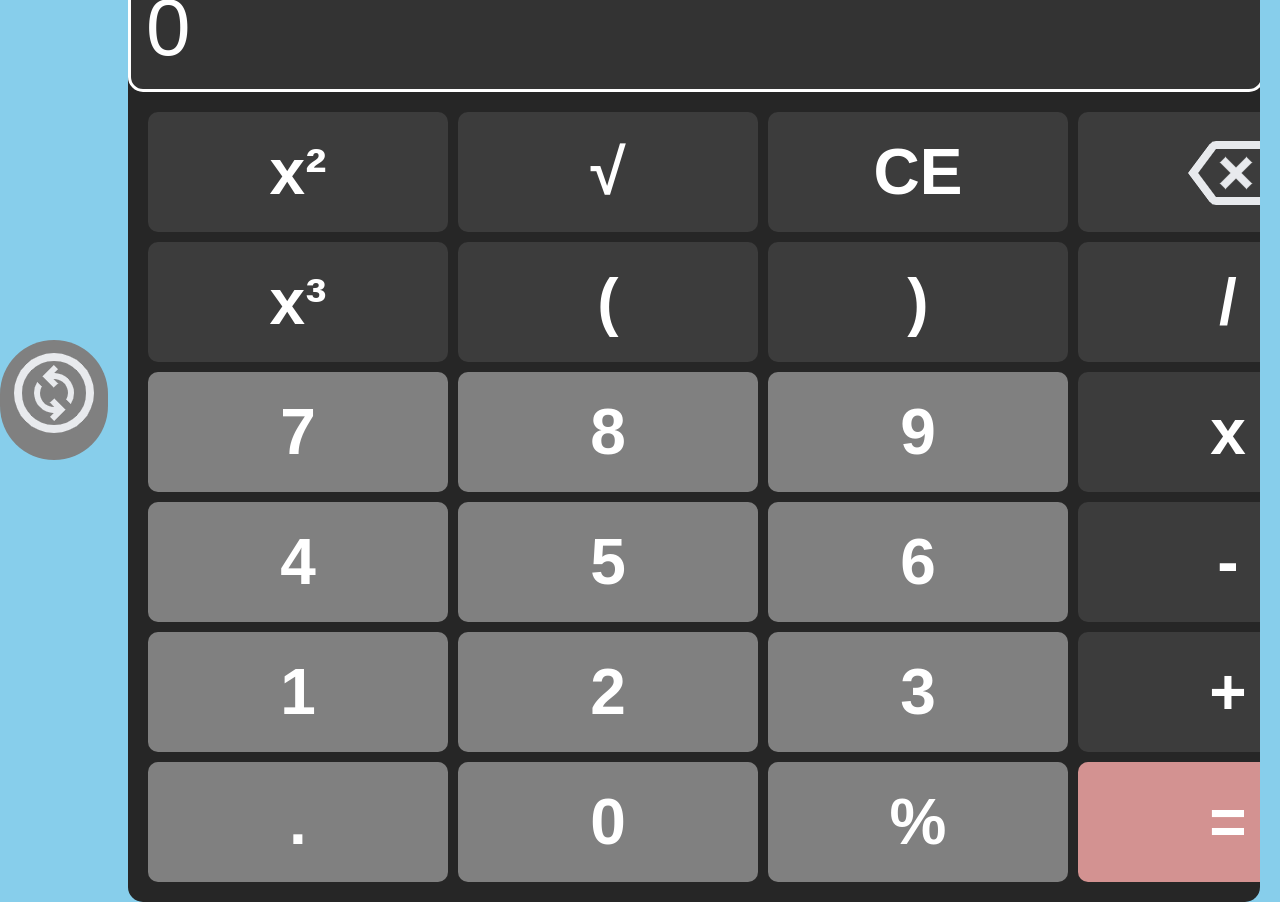
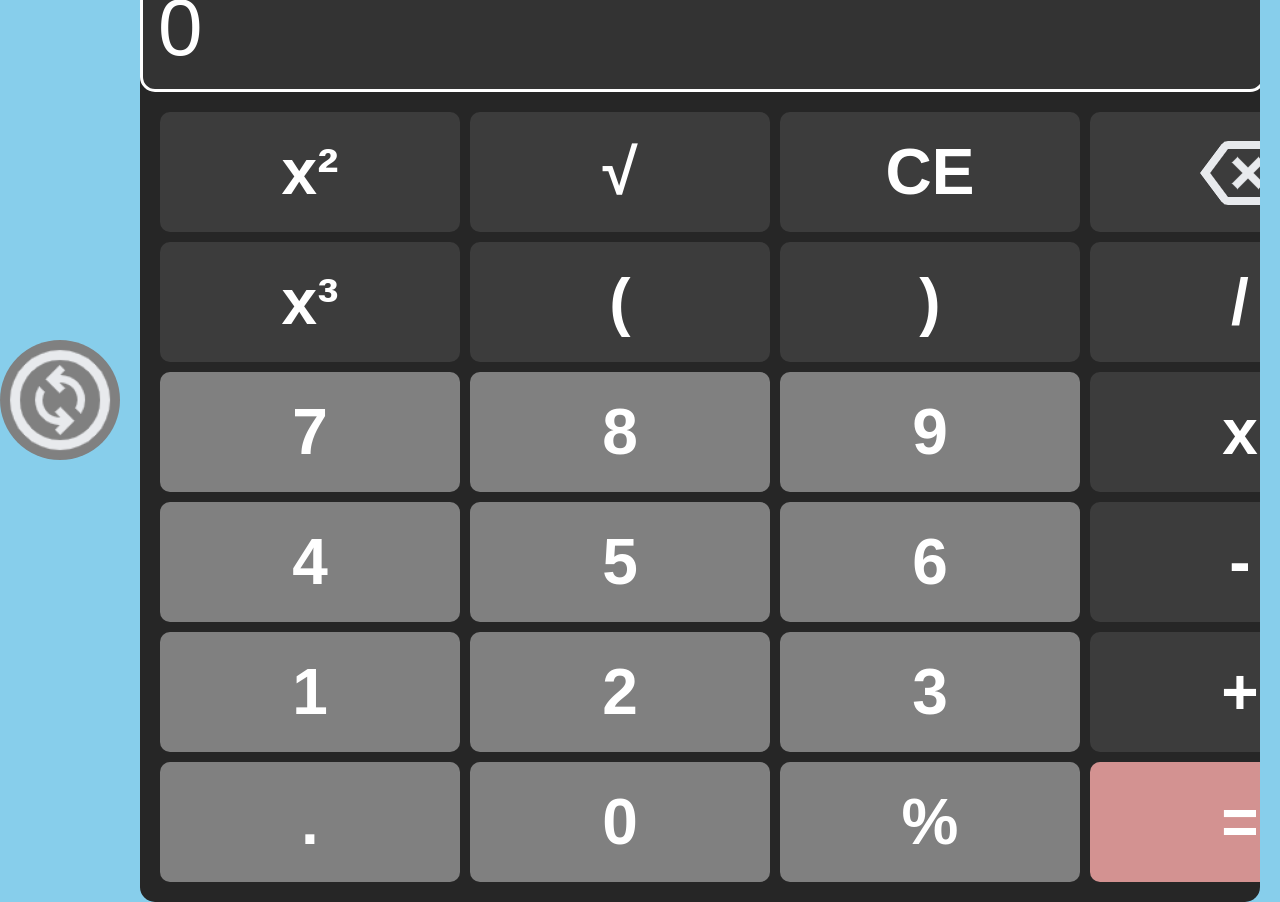
Before and after one commit to MinhTuan1804/MinhTuan1804.github.io, a plain HTML site: page calculate-2.html in a window 1280 px wide. Drawn offline with Linux system fonts and the light colour scheme.

Commit message:
Update stylecal.css

```diff
--- a/stylecal.css
+++ b/stylecal.css
@@ -62,6 +62,14 @@ button{
     width: 120px;
     height: 120px;
     border-radius: 60px;
+    display: flex;
+    justify-content: center;
+    align-items: center;
+}
+.change img{
+    width: 120px;
+    height: 120px;
+
 }
 .equal{
     background-color: #D39291;
```
